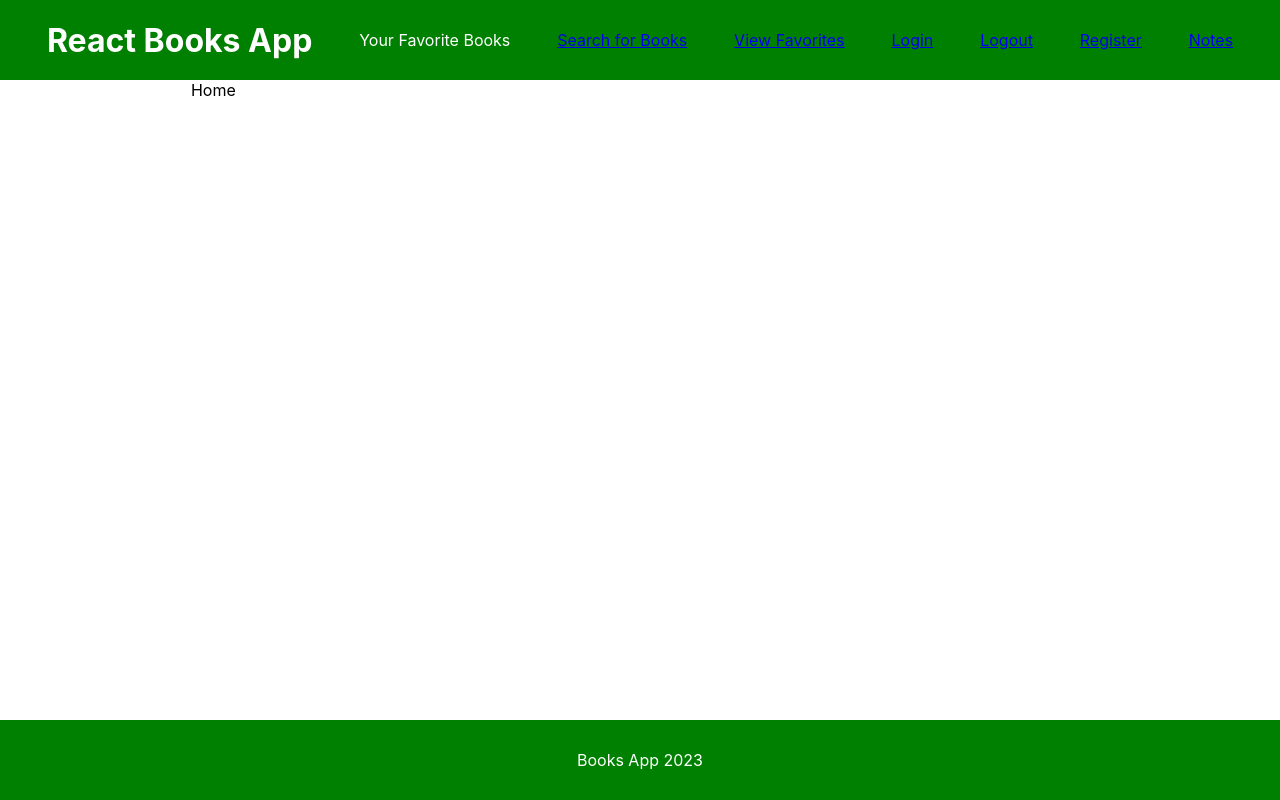
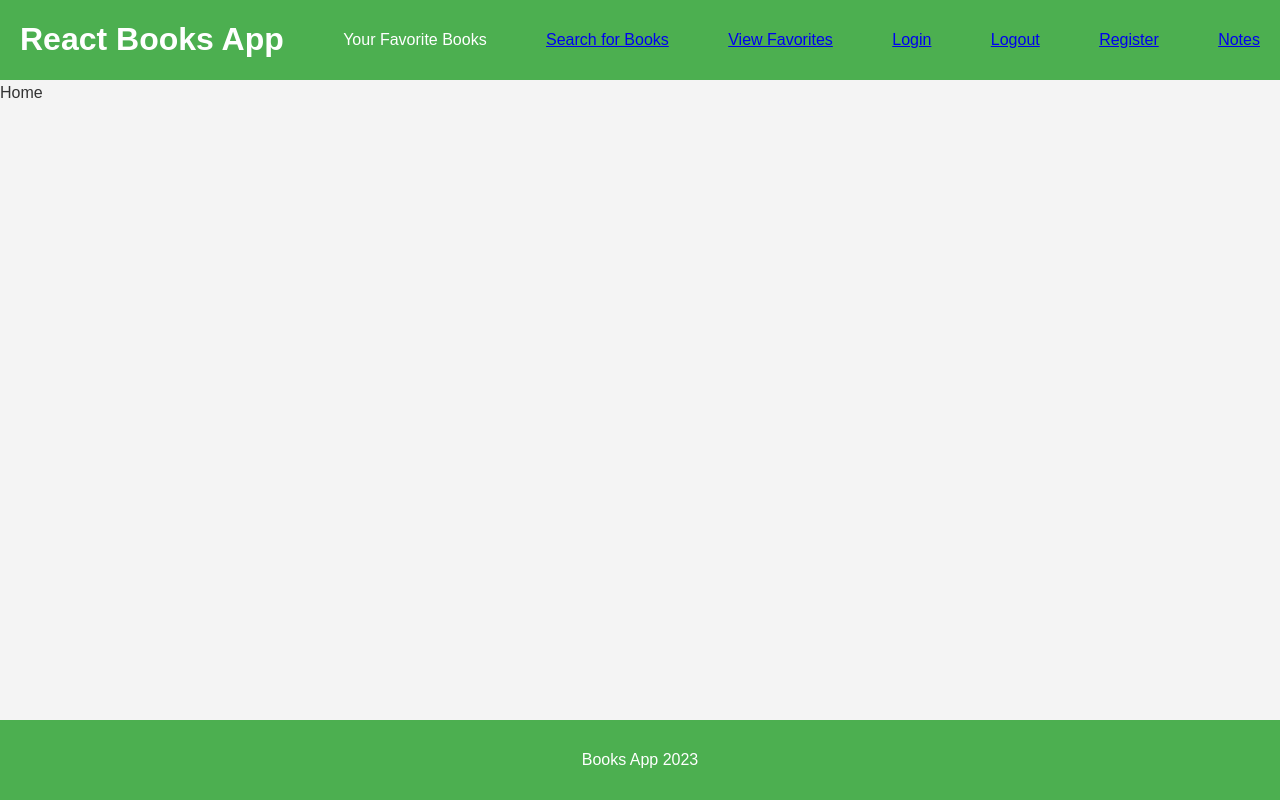
Before and after one commit to smperilla/bookapp-frontend, a React (Create React App) app: page / in a window 1280 px wide. Built offline with nearby package versions, Linux system fonts and the light colour scheme.

Commit message:
updated styling

```diff
--- a/src/App.css
+++ b/src/App.css
@@ -1,33 +1,36 @@
-*{
+
+* {
   box-sizing: border-box;
   padding: 0;
   margin: 0;
+  font-family: 'Arial', sans-serif;
+}
+
+body {
+  background-color: #f4f4f4;
+  color: #333;
+  line-height: 1.6;
 }
 
 .navbar {
   width: 100%;
   height: 10vh;
-  background: green;
+  background: #4CAF50; /* Updated color */
   color: white;
   display: flex;
   align-items: center;
-  justify-content: space-evenly;
+  justify-content: space-between; /* Changed from space-evenly for better spacing */
+  padding: 0 20px; /* Added padding */
 }
 
 .footer {
   width: 100%;
   height: 10vh;
-  background: green;
+  background: #4CAF50;
   color: white;
   display: flex;
   align-items: center;
   justify-content: center;
+  position: fixed;
+  bottom: 0;
 }
-
-.book-list {
-  min-height: 80vh;
-  width: 100%;
-  display: grid;
-  grid-template-columns: repeat(3,1fr);
-  justify-items: center;
-}
--- a/src/App.js
+++ b/src/App.js
@@ -1,7 +1,6 @@
 import "./App.css";
 import { Routes, Route } from "react-router-dom";
 import Home from "./components/Home";
-import BookDetails from "./components/BookDetails";
 import Navbar from "./components/Navbar";
 import Footer from "./components/Footer";
 import Favorites from "./components/Favorites";
@@ -34,7 +33,6 @@ function App() {
       <Navbar />
       <Routes>
         <Route path="/" element={<Home />} />
-        <Route path="/book/:id" element={<BookDetails />} />
         <Route path="/favorites" element={<Favorites favorites={favorites} removeFromFavorites={removeFromFavorites} />} />
         <Route path="/search" element={<BookSearch addToFavorites={addToFavorites} />} />
         <Route path="/login" element={<Login />} />
```
